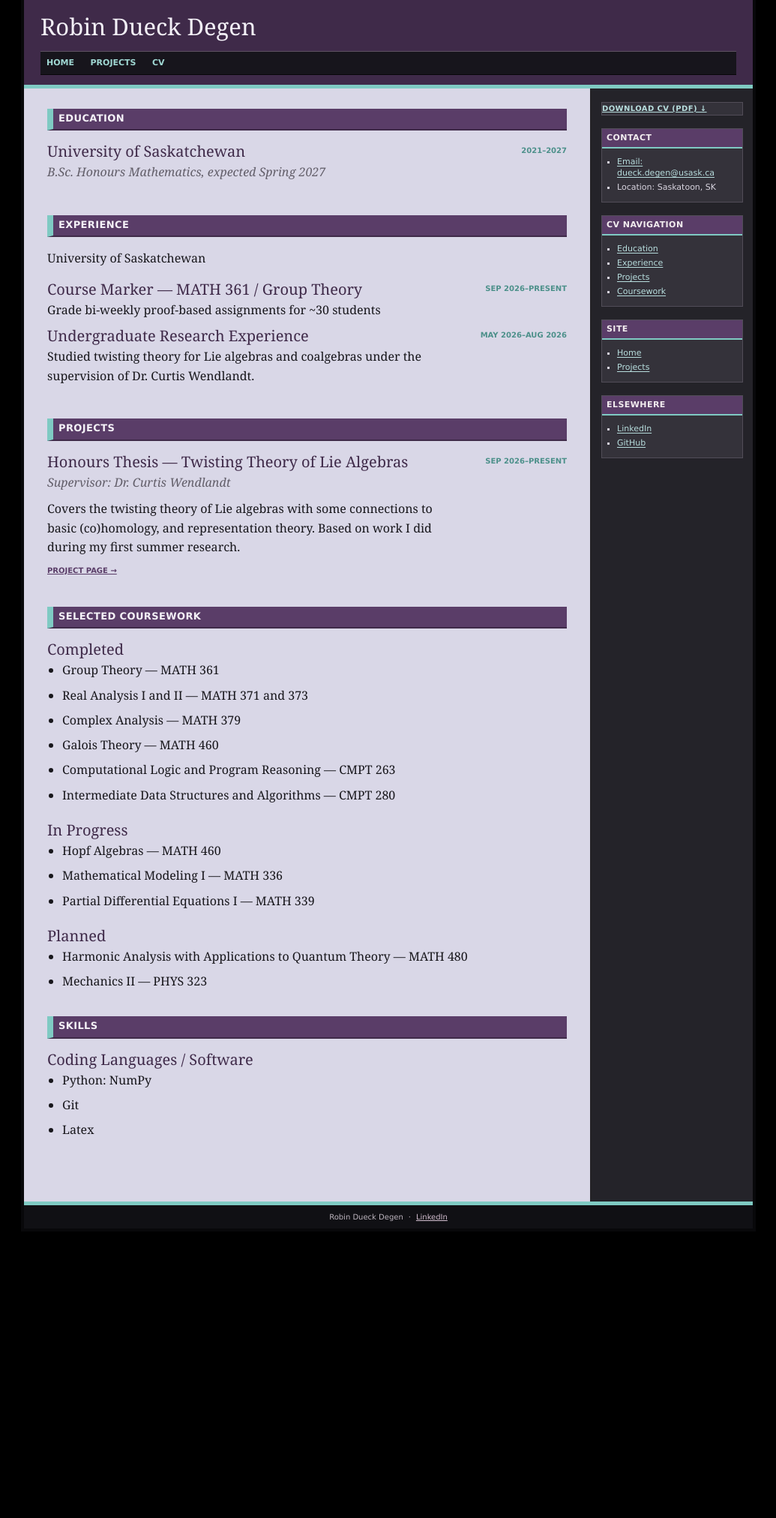
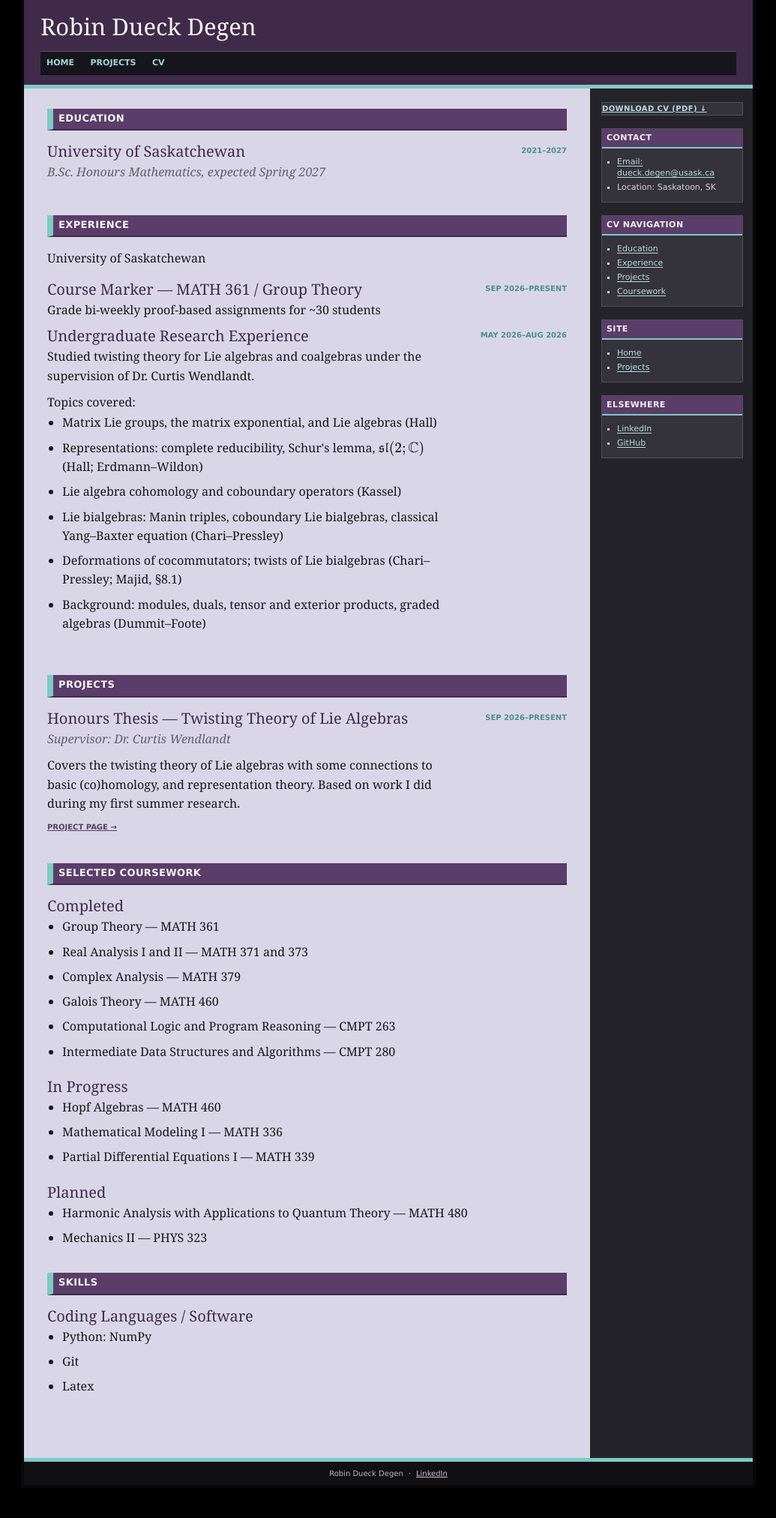
Before and after one commit to 8ts5bgytc8-cyber/robindueckdegen.com, a Jekyll site: the page built from cv/index.html, in a window 1280 px wide. Shown: the whole page at 75% size, without its empty margins (122-1157 px from the left). Built offline with Jekyll 4.4.1, drawn with Linux system fonts in a browser that asks for light colours; before the commit the page ends 1682 px from its top, so only the background shows below that.

Commit message:
Add summer topics to the site CV; cohomology topic now cites Kassel
- cv/index.html: "Topics covered" list under Undergraduate Research Experience
- Cohomology topic reworded to "Lie algebra cohomology and coboundary operators (Kassel)"
  on the site and in the CV PDF
- Rebuild _site

Co-Authored-By: Claude Opus 5.5 <noreply@anthropic.com>
Claude-Session: https://claude.ai/code/session_01MKEwbXMgP2UCTLfURypbC1

```diff
--- a/assets/css/main.css
+++ b/assets/css/main.css
@@ -575,3 +575,12 @@ a:hover, a:focus { color: var(--orange-dark); }
   padding: 0;
   list-style: none;
 }
+
+/* Summer topics list inside a CV entry */
+.cv-topics-label {
+  margin: 8px 0 2px !important;
+}
+
+.cv-topics {
+  margin-top: 0;
+}
--- a/cv/index.html
+++ b/cv/index.html
@@ -45,6 +45,16 @@ title: CV
           coalgebras under the supervision of
           Dr. Curtis Wendlandt.
         </p>
+        <!-- Summer topics: keep in sync with the CV .tex -->
+        <p class="cv-topics-label">Topics covered:</p>
+        <ul class="cv-course-list cv-topics">
+          <li>Matrix Lie groups, the matrix exponential, and Lie algebras (Hall)</li>
+          <li>Representations: complete reducibility, Schur's lemma, \(\mathfrak{sl}(2;\mathbb{C})\) (Hall; Erdmann–Wildon)</li>
+          <li>Lie algebra cohomology and coboundary operators (Kassel)</li>
+          <li>Lie bialgebras: Manin triples, coboundary Lie bialgebras, classical Yang–Baxter equation (Chari–Pressley)</li>
+          <li>Deformations of cocommutators; twists of Lie bialgebras (Chari–Pressley; Majid, §8.1)</li>
+          <li>Background: modules, duals, tensor and exterior products, graded algebras (Dummit–Foote)</li>
+        </ul>
       </div>
       <p class="cv-date">May 2026–Aug 2026</p>
     </div>
```
Also changed, not shown: 4 other files.
